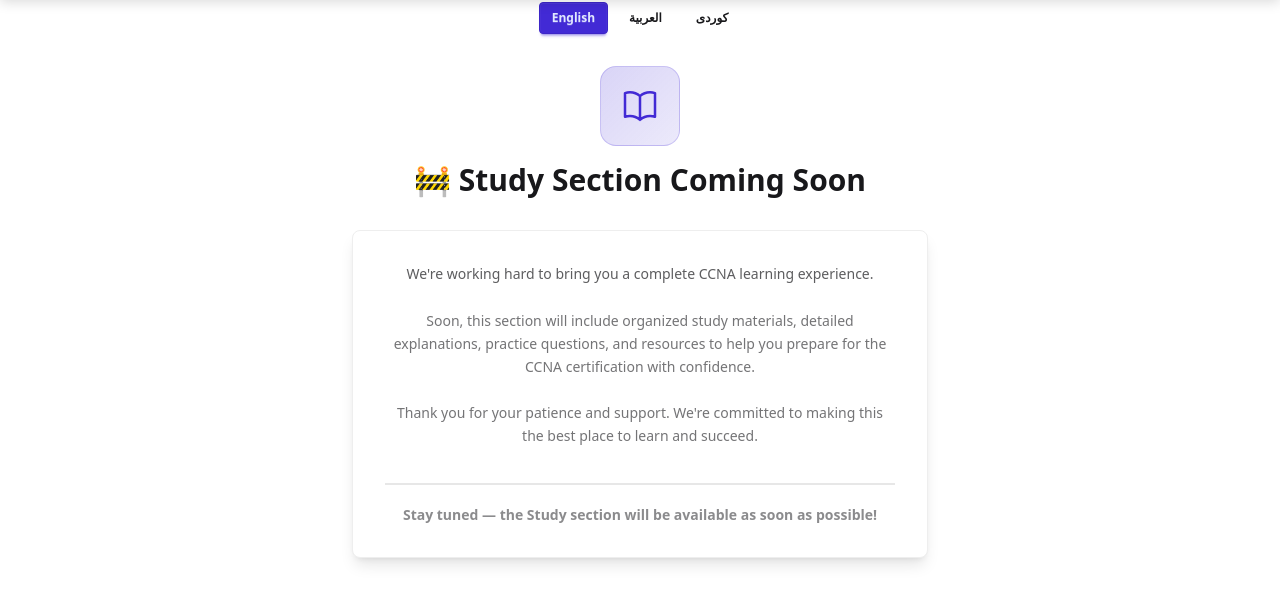
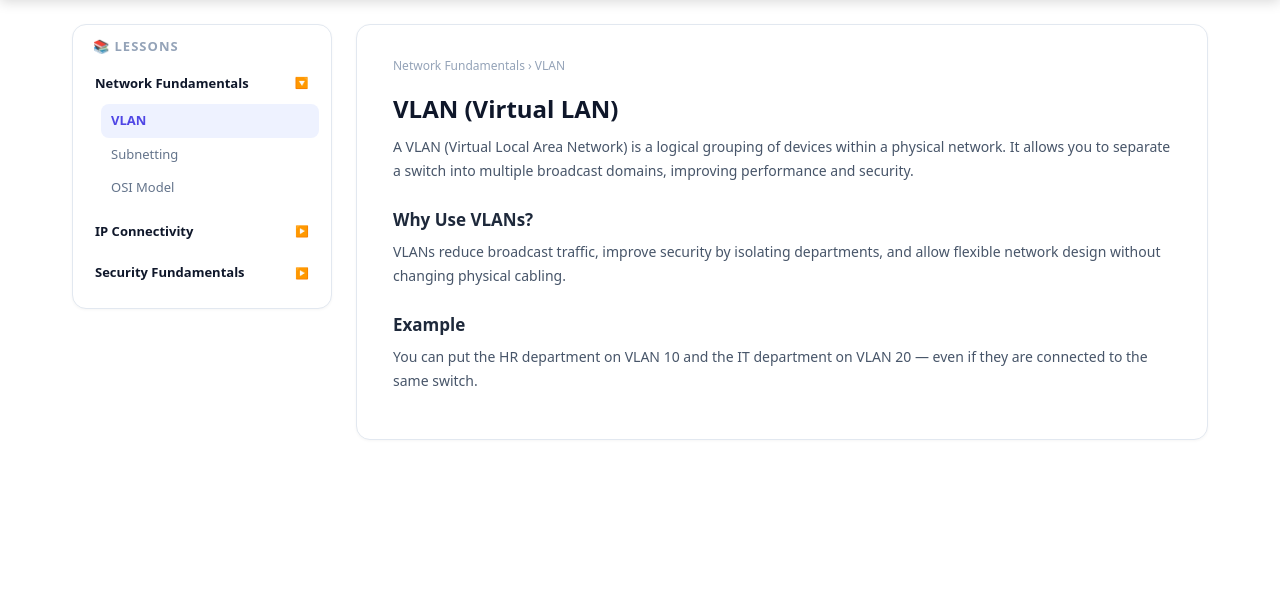
Before and after one commit to alikalary1997/NetMaster, a Django app: page /quiz/study/ in a window 1280 px wide. Shown: the part 70-674 px from the top of the page. Run offline with Django 5.2, Linux system fonts and the light colour scheme; a user stored in the database is signed in; data comes from the database, SQL or seed files in the repository; both versions use the stored data as it was after the commit; style sheets or scripts are compiled from the project's sources.

Commit message:
drwst krdni bashi xwendn w dananai bashakan

```diff
--- a/quiz/models.py
+++ b/quiz/models.py
@@ -62,6 +62,17 @@ class UserProfile(models.Model):
 
     def __str__(self):
         return self.user.username + " Profile"
+
+
+class SiteSetting(models.Model):
+    """Singleton settings toggled from the admin panel."""
+
+    study_live = models.BooleanField(
+        default=False
+    )  # True when study content is visible to users
+
+    def __str__(self):
+        return "Site Settings"
 
 
 # --- NEW: Signals to Create/Save UserProfile Automatically ---
--- /dev/null
+++ b/quiz/static/quiz/css/study.css
@@ -0,0 +1,49 @@
+/* Study Page */
+.study-page { display: flex; gap: 24px; max-width: 1400px; margin: 0 auto; padding: 24px 40px; min-height: 70vh; }
+.study-sidebar { width: 260px; flex-shrink: 0; }
+.study-sidebar-inner {
+    position: sticky; top: 90px;
+    background: #fff; border: 1px solid #e2e8f0; border-radius: 14px;
+    padding: 12px; box-shadow: 0 1px 3px rgba(0,0,0,.04);
+}
+.study-sidebar h3 { font-size: 13px; font-weight: 700; color: #94a3b8; text-transform: uppercase; letter-spacing: .08em; margin: 0 0 8px; padding: 0 8px; }
+.study-topic { margin-bottom: 4px; }
+.study-topic-btn {
+    display: flex; align-items: center; justify-content: space-between;
+    width: 100%; padding: 9px 10px; font-size: 13px; font-weight: 600;
+    color: #0f172a; background: none; border: none; border-radius: 8px;
+    cursor: pointer; transition: background .15s;
+}
+.study-topic-btn:hover { background: #f1f5f9; }
+.study-topic-btn .arrow { font-size: 11px; color: #94a3b8; transition: transform .2s; }
+.study-topic.open .arrow { transform: rotate(90deg); }
+.study-lessons { display: none; padding: 2px 0 4px 16px; }
+.study-topic.open .study-lessons { display: block; }
+.study-lesson {
+    display: block; width: 100%; text-align: left;
+    padding: 7px 10px; font-size: 13px; color: #64748b;
+    background: none; border: none; border-radius: 8px; cursor: pointer;
+    transition: all .15s;
+}
+.study-lesson:hover { color: #0f172a; background: #f8fafc; }
+.study-lesson.active { color: #4f46e5; background: #eef2ff; font-weight: 600; }
+
+.study-content { flex: 1; min-width: 0; }
+.study-content-inner {
+    background: #fff; border: 1px solid #e2e8f0; border-radius: 14px;
+    padding: 32px 36px; box-shadow: 0 1px 3px rgba(0,0,0,.04);
+}
+.lesson-section { display: none; }
+.lesson-section.active { display: block; }
+.lesson-section h1 { font-size: 24px; font-weight: 800; color: #0f172a; margin: 0 0 8px; }
+.lesson-section .breadcrumb { font-size: 12px; color: #94a3b8; margin-bottom: 16px; }
+.lesson-section h2 { font-size: 17px; font-weight: 700; color: #1e293b; margin: 24px 0 8px; }
+.lesson-section p { font-size: 14px; color: #475569; line-height: 1.7; margin: 0 0 14px; }
+.lesson-section img { max-width: 100%; height: auto; border-radius: 10px; margin: 12px 0; border: 1px solid #e2e8f0; }
+
+@media (max-width: 768px) {
+    .study-page { flex-direction: column; padding: 16px; }
+    .study-sidebar { width: 100%; }
+    .study-sidebar-inner { position: static; }
+    .study-content-inner { padding: 20px; }
+}
--- a/quiz/templates/quiz/navbar.html
+++ b/quiz/templates/quiz/navbar.html
@@ -45,6 +45,9 @@
                     <a href="{% url 'custom_admin_tests' %}" style="display:block;padding:9px 16px;font-size:13px;color:#0f172a;text-decoration:none;font-weight:500">Manage Tests</a>
                     <a href="{% url 'custom_admin_questions' %}" style="display:block;padding:9px 16px;font-size:13px;color:#0f172a;text-decoration:none;font-weight:500">Manage Questions</a>
                     <a href="{% url 'custom_admin_users' %}" style="display:block;padding:9px 16px;font-size:13px;color:#0f172a;text-decoration:none;font-weight:500">Manage Users</a>
+                    <form action="{% url 'toggle_study_live' %}" method="post" style="margin:0">{% csrf_token %}
+                        <button type="submit" style="display:block;width:100%;text-align:left;padding:9px 16px;font-size:13px;color:#0f172a;background:none;border:none;cursor:pointer;font-weight:500">🔄 Toggle Study Page</button>
+                    </form>
                     <div style="border-top:1px solid #f1f5f9;margin:4px 0"></div>
                     {% endif %}
                     <form action="{% url 'logout' %}" method="post" style="margin:0">{% csrf_token %}
--- /dev/null
+++ b/quiz/templates/quiz/study_content.html
@@ -0,0 +1,117 @@
+{% extends 'quiz/base.html' %}
+{% load static %}
+
+{% block title %}Study{% endblock %}
+
+{% block extra_head %}
+<link rel="stylesheet" href="{% static 'quiz/css/study.css' %}">
+{% endblock %}
+
+{% block content %}
+<div class="study-page">
+
+    {# Sidebar #}
+    <aside class="study-sidebar">
+        <div class="study-sidebar-inner">
+            <h3>📚 Lessons</h3>
+
+            <div class="study-topic open">
+                <button class="study-topic-btn" onclick="toggleTopic(this)">
+                    <span>Network Fundamentals</span>
+                    <span class="arrow">▶</span>
+                </button>
+                <div class="study-lessons">
+                    <button class="study-lesson active" data-lesson="lesson-1" onclick="showLesson(this)">VLAN</button>
+                    <button class="study-lesson" data-lesson="lesson-2" onclick="showLesson(this)">Subnetting</button>
+                    <button class="study-lesson" data-lesson="lesson-3" onclick="showLesson(this)">OSI Model</button>
+                </div>
+            </div>
+
+            <div class="study-topic">
+                <button class="study-topic-btn" onclick="toggleTopic(this)">
+                    <span>IP Connectivity</span>
+                    <span class="arrow">▶</span>
+                </button>
+                <div class="study-lessons">
+                    <button class="study-lesson" data-lesson="lesson-4" onclick="showLesson(this)">Routing Basics</button>
+                    <button class="study-lesson" data-lesson="lesson-5" onclick="showLesson(this)">OSPF</button>
+                </div>
+            </div>
+
+            <div class="study-topic">
+                <button class="study-topic-btn" onclick="toggleTopic(this)">
+                    <span>Security Fundamentals</span>
+                    <span class="arrow">▶</span>
+                </button>
+                <div class="study-lessons">
+                    <button class="study-lesson" data-lesson="lesson-6" onclick="showLesson(this)">Firewalls</button>
+                </div>
+            </div>
+        </div>
+    </aside>
+
+    {# Content #}
+    <main class="study-content">
+        <div class="study-content-inner">
+
+            <section class="lesson-section active" id="lesson-1">
+                <div class="breadcrumb">Network Fundamentals › VLAN</div>
+                <h1>VLAN (Virtual LAN)</h1>
+                <p>A VLAN (Virtual Local Area Network) is a logical grouping of devices within a physical network. It allows you to separate a switch into multiple broadcast domains, improving performance and security.</p>
+                <h2>Why Use VLANs?</h2>
+                <p>VLANs reduce broadcast traffic, improve security by isolating departments, and allow flexible network design without changing physical cabling.</p>
+                <h2>Example</h2>
+                <p>You can put the HR department on VLAN 10 and the IT department on VLAN 20 — even if they are connected to the same switch.</p>
+            </section>
+
+            <section class="lesson-section" id="lesson-2">
+                <div class="breadcrumb">Network Fundamentals › Subnetting</div>
+                <h1>Subnetting</h1>
+                <p>Subnetting is dividing a larger network into smaller, more manageable sub-networks. It helps reduce congestion and improves security.</p>
+                <h2>Example</h2>
+                <p>The network 192.168.1.0/24 can be divided into smaller subnets like 192.168.1.0/26, creating 4 subnets with 64 addresses each.</p>
+            </section>
+
+            <section class="lesson-section" id="lesson-3">
+                <div class="breadcrumb">Network Fundamentals › OSI Model</div>
+                <h1>OSI Model</h1>
+                <p>The OSI (Open Systems Interconnection) model is a 7-layer framework that standardizes how network devices communicate.</p>
+                <h2>The 7 Layers</h2>
+                <p>Physical, Data Link, Network, Transport, Session, Presentation, and Application.</p>
+            </section>
+
+            <section class="lesson-section" id="lesson-4">
+                <div class="breadcrumb">IP Connectivity › Routing Basics</div>
+                <h1>Routing Basics</h1>
+                <p>Routing is the process of forwarding packets between different networks. Routers use routing tables to determine the best path for data.</p>
+            </section>
+
+            <section class="lesson-section" id="lesson-5">
+                <div class="breadcrumb">IP Connectivity › OSPF</div>
+                <h1>OSPF (Open Shortest Path First)</h1>
+                <p>OSPF is a link-state routing protocol that calculates the shortest path to a destination using Dijkstra's algorithm.</p>
+            </section>
+
+            <section class="lesson-section" id="lesson-6">
+                <div class="breadcrumb">Security Fundamentals › Firewalls</div>
+                <h1>Firewalls</h1>
+                <p>A firewall is a network security device that monitors and filters incoming and outgoing traffic based on security rules.</p>
+            </section>
+
+        </div>
+    </main>
+</div>
+
+<script>
+function toggleTopic(btn) {
+    btn.parentElement.classList.toggle('open');
+}
+function showLesson(btn) {
+    document.querySelectorAll('.study-lesson').forEach(function(l){ l.classList.remove('active'); });
+    btn.classList.add('active');
+    document.querySelectorAll('.lesson-section').forEach(function(s){ s.classList.remove('active'); });
+    document.getElementById(btn.dataset.lesson).classList.add('active');
+    window.scrollTo({ top: 0, behavior: 'smooth' });
+}
+</script>
+{% endblock %}
--- a/quiz/urls.py
+++ b/quiz/urls.py
@@ -29,6 +29,7 @@ urlpatterns = [
 
     # Test Views (User Facing)
     path('study/', views.study_view, name='study'),
+    path('admin/toggle-study-live/', views.toggle_study_live, name='toggle_study_live'),
     path('about/', views.about_view, name='about'),
 
     # Practice Exam
--- a/quiz/views.py
+++ b/quiz/views.py
@@ -83,7 +83,24 @@ def landing_page(request):
 
 
 def study_view(request):
+    from .models import SiteSetting
+    setting, _ = SiteSetting.objects.get_or_create(pk=1)
+    # Show the live study page only to staff/admins (preview mode).
+    # Regular users keep seeing "Coming Soon" until we launch publicly.
+    if setting.study_live and request.user.is_authenticated and request.user.is_staff:
+        return render(request, "quiz/study_content.html")
     return render(request, "quiz/study.html")
+
+
+@user_passes_test(lambda u: u.is_staff)
+def toggle_study_live(request):
+    from .models import SiteSetting
+    setting, _ = SiteSetting.objects.get_or_create(pk=1)
+    setting.study_live = not setting.study_live
+    setting.save()
+    state = "ON" if setting.study_live else "OFF"
+    messages.success(request, f"Study page is now {state}.")
+    return redirect("landing_page")
 
 
 def about_view(request):
--- a/quiz_project/settings.py
+++ b/quiz_project/settings.py
@@ -123,6 +123,9 @@ STATIC_URL = 'static/'
 # additive and does not affect any existing app-static resolution.
 STATICFILES_DIRS = [BASE_DIR / "static"]
 
+# Study page feature toggle (False = users see "Coming Soon")
+STUDY_LIVE = False
+
 # Default primary key field type
 # https://docs.djangoproject.com/en/5.2/ref/settings/#default-auto-field
 
```
Also changed, not shown: quiz/forms.py (+16 -1 lines), db.sqlite3, quiz/migrations/0011_sitesetting.py (added).
